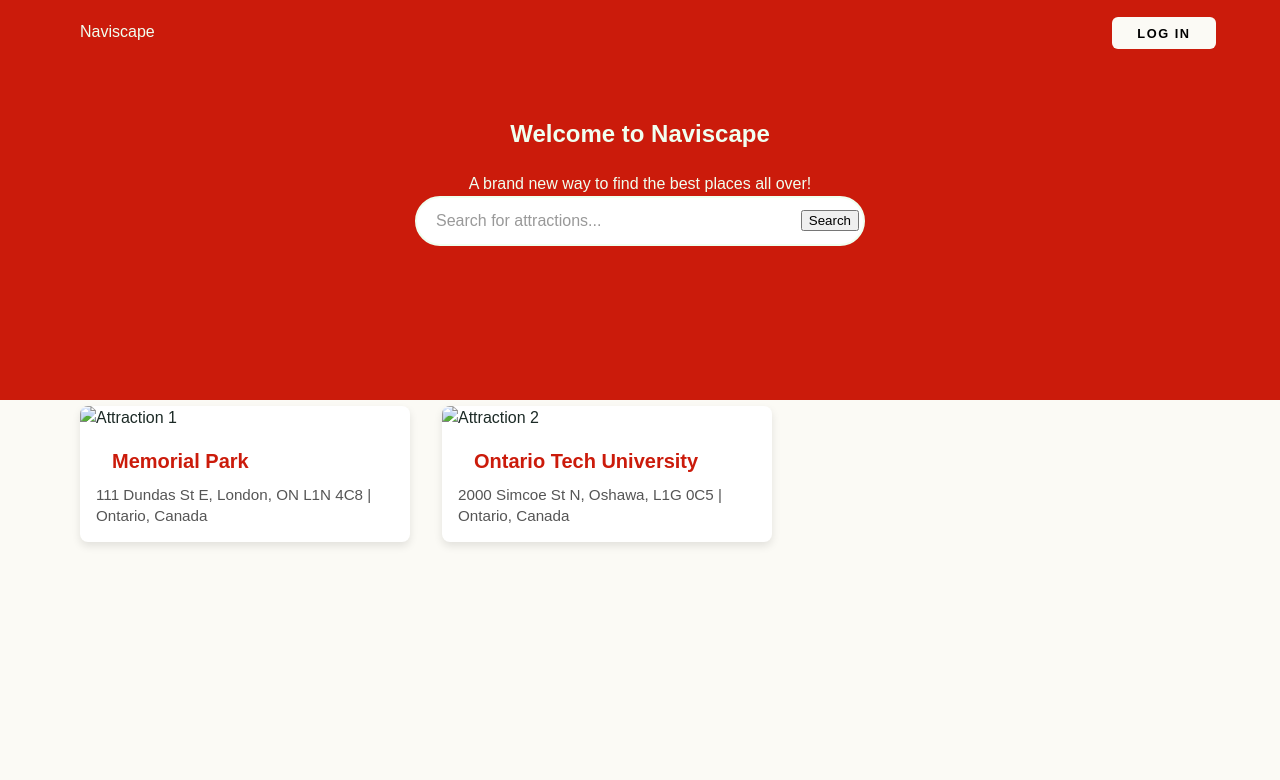
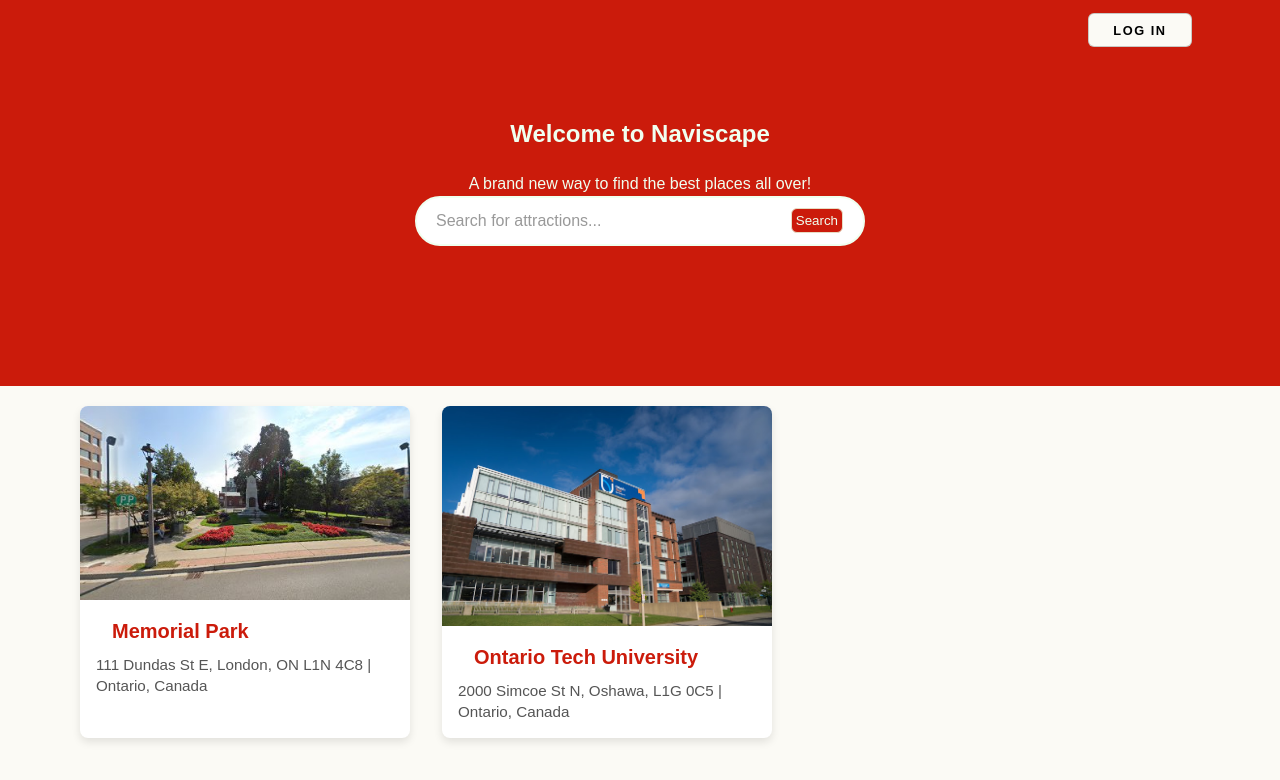
Before and after one commit to abbas6115/csci3230u-group-project-AnalyticBoost, a plain HTML site: page src/html/index.html in a window 1280 px wide. Drawn offline with Linux system fonts and the light colour scheme.

Commit message:
chore: some styling adjustments

```diff
--- a/src/html/index.html
+++ b/src/html/index.html
@@ -3,17 +3,13 @@
     <head>
         <meta charset="UTF-8">
         <meta name="viewport" content="width=device-width, initial-scale=1.0">
-        <meta name="description" content="PLACEHOLDER">
-        <meta name="theme-color" content="#1f2f26">
         <title>Naviscape - Home</title>
-        <link rel="stylesheet" href="../styles/index-style.css">
+        <!-- <link rel="stylesheet" href="../styles/index-style.css"> -->
+         <link rel="stylesheet" href="../styles/index-style.css">
     </head>
     <body>
         <!-- Website header -->
         <header class="site-header">
-            <a class="website-brand" href="index.html" aria-label="AnalyticBoost home">
-                Naviscape
-            </a>
             <nav id="site-navigation" class="site-navigation" aria-label="Main navigation">
                 <a class="button-login" href=login-page.html aria-hidden="true">Log In</a>
             </nav>
@@ -33,7 +29,7 @@
 
             <section class="display-card">
                 <div class="card">
-                    <img src="../../images/memorial-park.jpg" alt="Attraction 1" class="card-image">
+                    <img src="../../images/MemorialPark.jpg" alt="Attraction 1" class="card-image">
                     <div class="card-content">
                         <h3 class="card-title">
                             <a href="https://maps.app.goo.gl/gqbaBrvbkUGMTpo18" class="card-link">Memorial Park</a>
@@ -45,7 +41,7 @@
                 </div>
 
                 <div class="card">
-                    <img src="../../images/on-tech.jpg" alt="Attraction 2" class="card-image">
+                    <img src="../../images/OnTech.jpg" alt="Attraction 2" class="card-image">
                     <div class="card-content">
                         <h3 class="card-title">
                             <a href="https://maps.app.goo.gl/y6AatCySADk6Cjkj9" class="card-link">Ontario Tech University</a>
--- a/src/styles/index-style.css
+++ b/src/styles/index-style.css
@@ -67,7 +67,7 @@
 .site-navigation a { transform: translateY(1px); text-decoration: none; color: var(--text-header-color); font-weight: 600; }
 /* .site-navigation a:hover, .site-nav a:focus-visible { text-decoration: underline; text-underline-offset: 0.4rem; } */
 .menu-toggle { display: none; }
-.button { display: inline-flex; gap: 1.7rem; align-items: center; padding: .85rem 1.2rem; text-decoration: none; font: .7rem Arial, sans-serif; letter-spacing: .13em; text-transform: uppercase; border: 1px solid; }
+/* .button-login { display: inline-flex; gap: 1.7rem; align-items: center; padding: .85rem 1.2rem; text-decoration: none; font: .7rem Arial, sans-serif; letter-spacing: .13em; text-transform: uppercase; border: 1px solid;} */
 .site-navigation .button-login {display: flex; justify-content: center; margin-left: auto; margin-top: auto; border-radius: 6px; background: #fbfaf5; width: 6.5rem; height: 1.5rem; border-color: (rgba(0 ,0 ,0 , 0.2)); color: #000000; }
 
 .hero-content { display: flex; flex-direction: column; justify-content: center; align-items: center; text-align: center; padding: 0 1.25rem; margin-top: 6rem; color: var(--text-header-color); }
@@ -87,3 +87,29 @@
 .card-link::after { content: ""; position: absolute; top: 0; right: 0; bottom: 0; left: 0; z-index: 1;}
 .card:hover { transform: translateY(-5px); box-shadow: 0 8px 16px rgba(0, 0, 0, 0.2); cursor: pointer; }
 .card:focus-within { outline: 2px solid var(--main-theme-color); outline-offset: 4px; }
+
+button{
+    padding: 0.25rem 0.25rem;
+    border: 1px solid #e7dcc4;
+    border-radius: 6px;
+    background: var(--main-theme-color);
+    color: #F0FFF0;
+    cursor: pointer;
+    margin-left: auto;
+    margin-right: 1rem;
+}
+
+.site-navigation .button-login {
+    display: flex;
+    justify-content: center;
+    align-items: center;
+    margin-left: auto;
+    margin-top: 0.5rem;
+    margin-right: 1.5rem;
+    border-radius: 6px;
+    background: #fbfaf5;
+    width: 6.5rem;
+    height: 2rem;
+    border: 1px solid rgba(0, 0, 0, 0.2);
+    color: #000000;
+}
--- a/src/styles/style.css
+++ b/src/styles/style.css
@@ -77,3 +77,22 @@
     cursor: pointer;
     margin-left: auto;
 }
+
+.site-navigation { display: flex; flex: 1; gap: clamp(1rem, 1.5vw, 2.75rem); font: 0.8rem Arial, sans-serif; text-transform: uppercase; letter-spacing: 0.12em; }
+.site-navigation a { transform: translateY(1px); text-decoration: none; color: var(--text-header-color); font-weight: 600; }
+
+.site-navigation .button-login {
+    display: flex;
+    justify-content: center;
+    align-items: center;
+    margin-left: auto;
+    margin-top: 0.5rem;
+    margin-right: 1.5rem;
+    margin-bottom: 0.5rem;
+    border-radius: 6px;
+    background: #fbfaf5;
+    width: 6.5rem;
+    height: 2rem;
+    border: 1px solid rgba(0, 0, 0, 0.2);
+    color: #000000;
+}
```
Also changed, not shown: src/html/forgot-password.html (+4 -1 lines), src/html/item-details.html (+5 -2 lines), src/html/login-page.html (+4 -1 lines), src/html/static-details1.html (+5 -5 lines), src/html/static-details2.html (+5 -5 lines).
